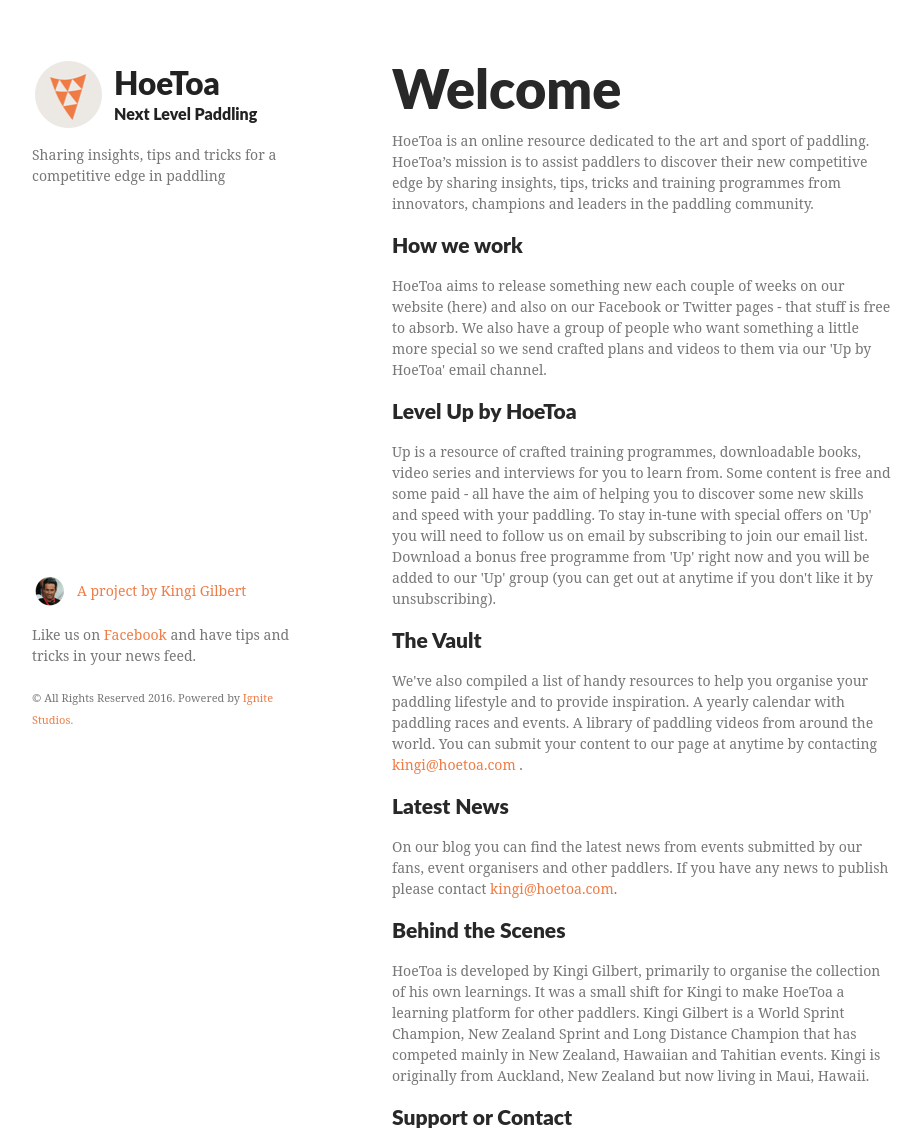
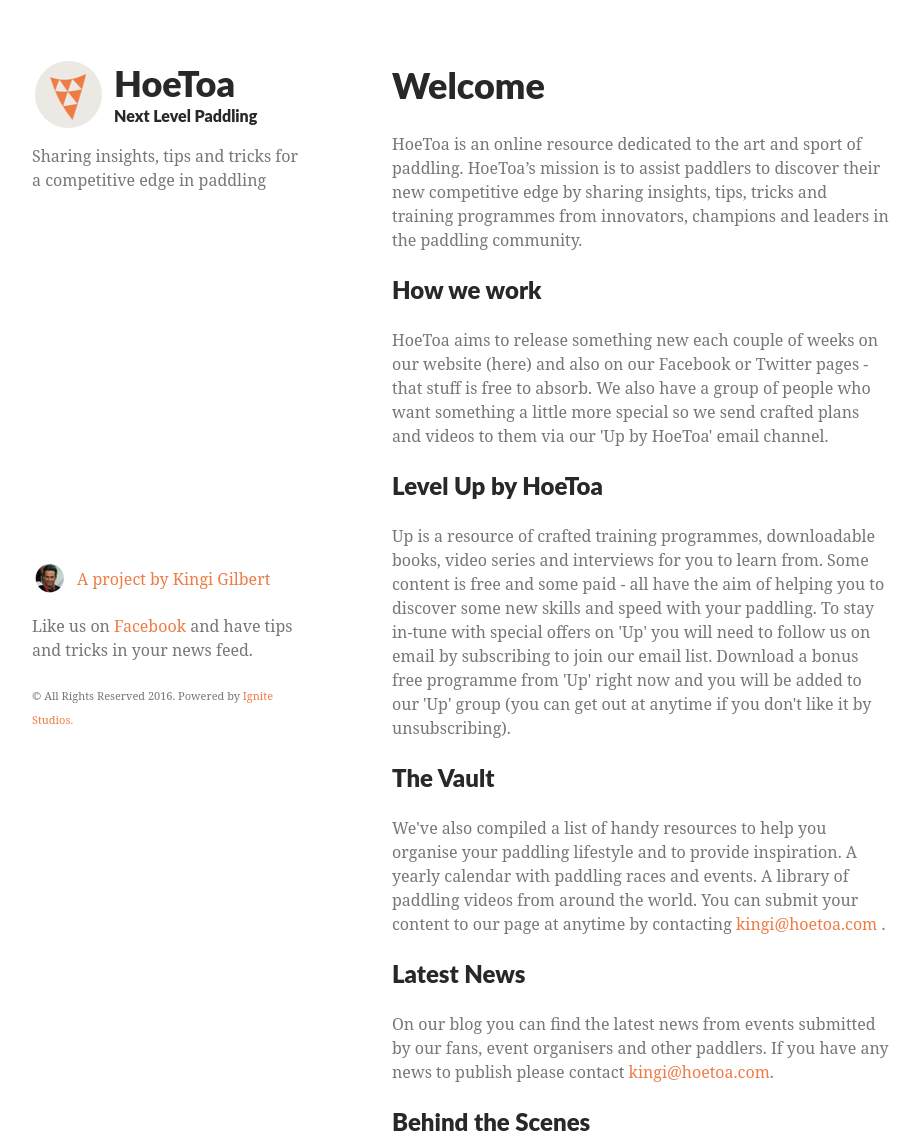
Before and after one commit to fullakingi/hoetoa, a plain HTML site: page index.html in a window 1280 px wide. Shown: the top 1143 px of the page, without its empty margins (178-1100 px from the left). Drawn offline with Linux system fonts and the light colour scheme.

Commit message:
typography scale up to 16pt

```diff
--- a/index.html
+++ b/index.html
@@ -56,35 +56,29 @@
 
 <p>HoeToa is an online resource dedicated to the art and sport of paddling. HoeToa’s mission is to assist paddlers to discover their new competitive edge by sharing insights, tips, tricks and training programmes from innovators, champions and leaders in the paddling community.</p>
 
-<h3>
-<a id="how-we-work" class="anchor" href="#how-we-work" aria-hidden="true"><span aria-hidden="true" class="octicon octicon-link"></span></a>How we work</h3>
+<h2>How we work</h2>
 
 <p>HoeToa aims to release something new each couple of weeks on our website (here) and also on our Facebook or Twitter pages - that stuff is free to absorb. We also have a group of people who want something a little more special so we send crafted plans and videos to them via our 'Up by HoeToa' email channel.    </p>
 
-<h3>
-<a id="up-by-hoetoa" class="anchor" href="#up-by-hoetoa" aria-hidden="true"><span aria-hidden="true" class="octicon octicon-link"></span></a>Level Up by HoeToa</h3>
+<h2>Level Up by HoeToa</h2>
 
 <p>Up is a resource of crafted training programmes, downloadable books, video series and interviews for you to learn from. Some content is free and some paid - all have the aim of helping you to discover some new skills and speed with your paddling. To stay in-tune with special offers on 'Up' you will need to follow us on email by subscribing to join our email list. Download a bonus free programme from 'Up' right now and you will be added to our 'Up' group (you can get out at anytime if you don't like it by unsubscribing).  </p>
 
-<h3>
-<a id="vault" class="anchor" href="#vault" aria-hidden="true"><span aria-hidden="true" class="octicon octicon-link"></span></a>The Vault</h3>
+<h2>The Vault</h2>
 
 <p>We've also compiled a list of handy resources to help you organise your paddling lifestyle and to provide inspiration. A yearly calendar with paddling races and events. A library of paddling videos from around the world.  You can submit your content to our page at anytime by contacting <a href="mailto:kingi@hoetoa.com">kingi@hoetoa.com</a> .</p>
 
-<h3>
-<a id="latest-news" class="anchor" href="#latest-news" aria-hidden="true"><span aria-hidden="true" class="octicon octicon-link"></span></a>Latest News</h3>
+<h2>Latest News</h2>
 
 <p>On our blog you can find the latest news from events submitted by our fans, event organisers and other paddlers. If you have any news to publish please contact <a href="mailto:kingi@hoetoa.com">kingi@hoetoa.com</a>.</p>
 
-<h3>
-<a id="behind-the-scenes" class="anchor" href="#behind-the-scenes" aria-hidden="true"><span aria-hidden="true" class="octicon octicon-link"></span></a>Behind the Scenes</h3>
+<h2>Behind the Scenes</h2>
 
 <p>HoeToa is developed by Kingi Gilbert, primarily to organise the collection of his own learnings. It was a small shift for Kingi to make HoeToa a learning platform for other paddlers. Kingi Gilbert is a World Sprint Champion, New Zealand Sprint and Long Distance Champion that has competed mainly in New Zealand, Hawaiian and Tahitian events. Kingi is originally from Auckland, New Zealand but now living in Maui, Hawaii. </p>
 
-<h3>
-<a id="support-or-contact" class="anchor" href="#support-or-contact" aria-hidden="true"><span aria-hidden="true" class="octicon octicon-link"></span></a>Support or Contact</h3>
+<h2>Support or Contact</h2>
 
-<p>Having trouble with HoeToa? <a href="https://github.com/contact">contact support</a> and we’ll help you sort it out.</p>
+<p>Having trouble with HoeToa? <a href="mailto:kingi@hoetoa.com">contact support</a> and we’ll help you sort it out.</p>
       </section>
       <footer>
           <table>
--- a/stylesheets/styles.css
+++ b/stylesheets/styles.css
@@ -1,15 +1,16 @@
 body {
   background-color: #fff;
   padding:50px;
-  font: 14px/21px "Noto Serif", Georgia, serif;
+  font: 16px/1.5 "Noto Serif", Georgia, serif;
   color:#777;
   font-weight:400;
 }
 
-h1, h2, h3, h4, h5, h6 {
+h1, h2, h3 {
   margin:0 0 20px;
-  font: 14px/21px "Lato", "Helvetica Neue", Helvetica, Arial, sans-serif;
+  font-family: "Lato", "Helvetica Neue", Helvetica, Arial, sans-serif;
   font-weight: 900;
+  color:#282829;
 }
 
 p, ul, ol, pre, dl {
@@ -17,36 +18,27 @@ p, ul, ol, pre, dl {
 }
 
 h1 {
-  font-size:54px;
-  color:#282829;
-  line-height:42px;
-    padding-top: 10px;
+    font-size: 36px;
+    line-height: 1.5;
 }
 
 h2 {
-    color:#00afec;
-    font-size:31.5px;
-    line-height:21px;
+    font-size: 24px;
+    line-height: 1.5;
 }
 
 h3 {
-    font-size:21px;
-    color:#282829;
-}
-
-h4, h5, h6 {
-    font-size:14px;
-    color:#282829;
-    letter-spacing: 2.0;
-    text-transform: capitalize;
+    font-size: 16px;
+    line-height: 1.5;
+    color:#00afec;
 }
 
 .sitename {
     font-family: "Lato", Helvetica, Arial, sans-serif;
-    font-size: 31.5px;
-    line-height: 0.8;
+    font-size: 36px;
+    line-height: 0.7;
     font-weight: 900;
-    color:#222;
+    color:#282829;
     padding-top: 10px;
 }
 
```
